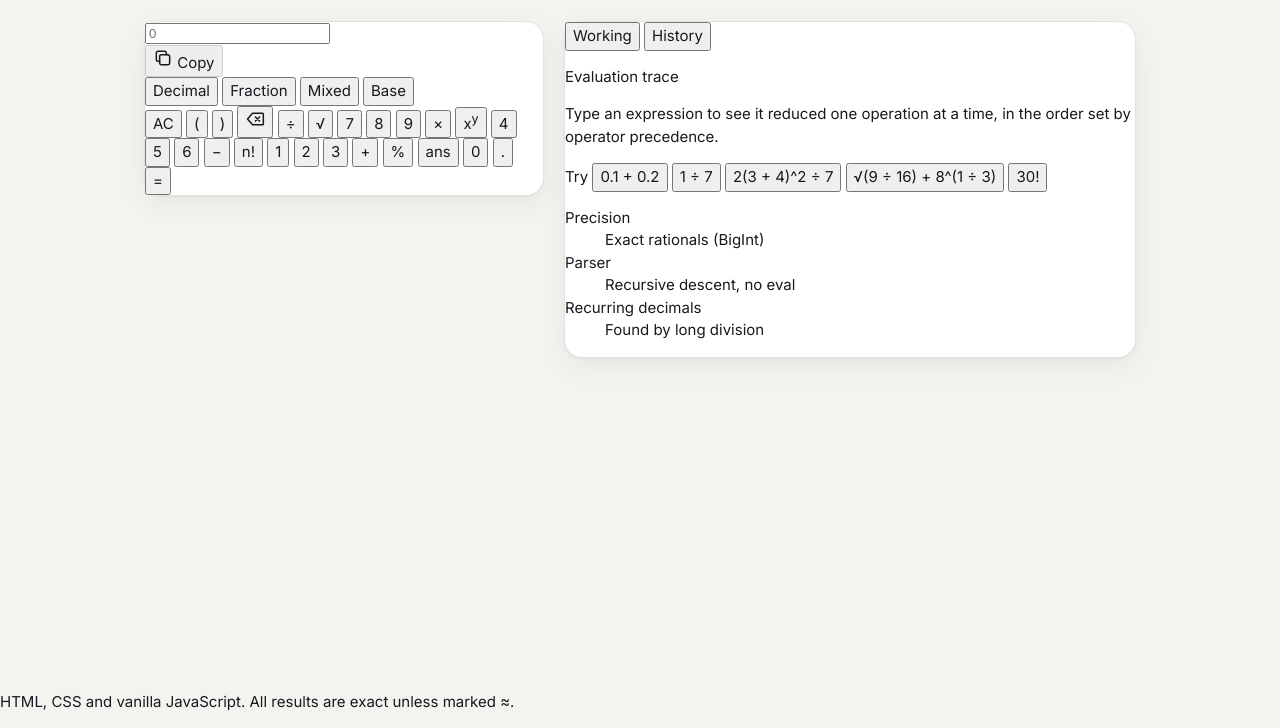
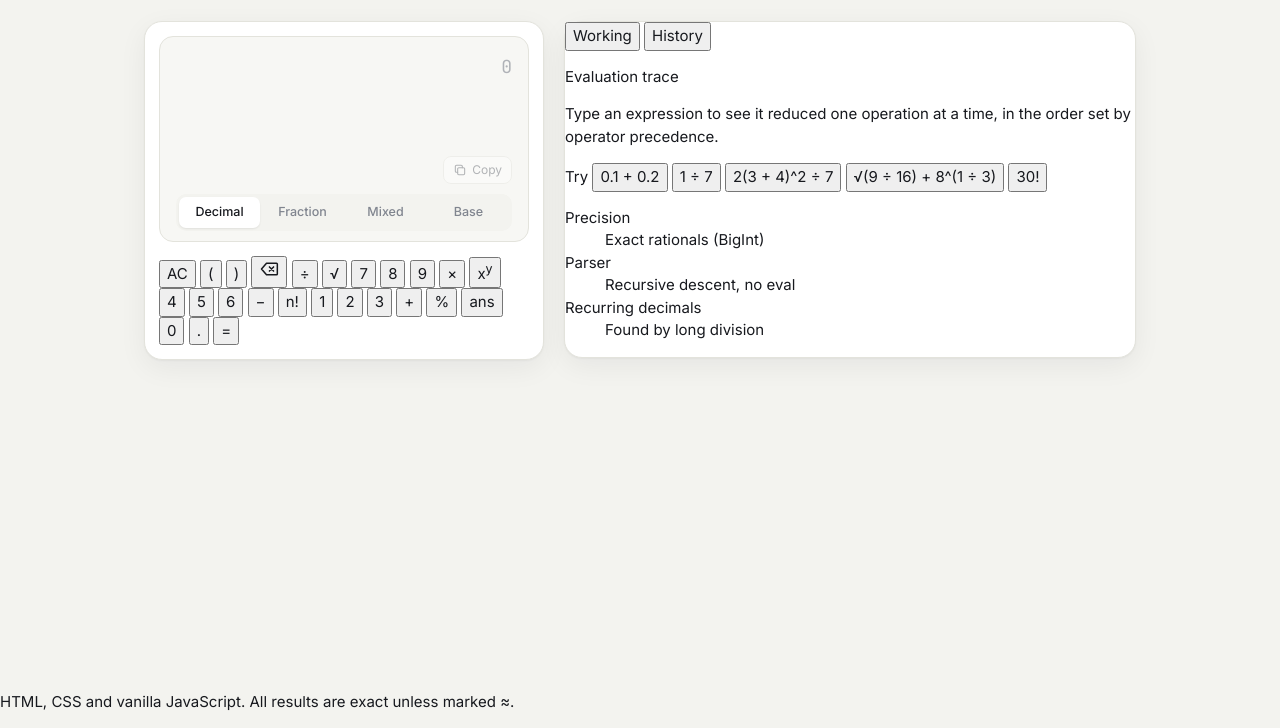
Before and after one commit to YashasRajR/web_arithmetic_calculator, a website: page index.html in a window 1280 px wide. Shown: the part 72-800 px from the top of the page. Drawn offline with Linux system fonts and the light colour scheme.

Commit message:
Style display, result formats and view tabs

```diff
--- a/css/styles.css
+++ b/css/styles.css
@@ -184,3 +184,137 @@ svg { width: 20px; height: 20px; fill: none; stroke: currentColor; stroke-width:
   border-radius: var(--radius);
   box-shadow: var(--shadow);
 }
+
+/* --------------------------------------------------------------- display */
+
+.calc { padding: 14px; }
+
+.display {
+  background: var(--surface-2);
+  border: 1px solid var(--border);
+  border-radius: 14px;
+  padding: 16px 16px 10px;
+  margin-bottom: 14px;
+}
+
+.expr-wrap { position: relative; }
+
+.expr {
+  width: 100%;
+  border: 0;
+  background: transparent;
+  color: var(--text-2);
+  font-family: var(--font-num);
+  font-size: 18px;
+  text-align: right;
+  padding: 2px 0;
+  caret-color: var(--accent);
+  outline: none;
+}
+.expr::placeholder { color: var(--muted); opacity: .6; }
+.expr::selection { background: var(--mark); }
+
+.result {
+  min-height: 64px;
+  margin-top: 6px;
+  display: flex;
+  align-items: center;
+  justify-content: flex-end;
+  flex-wrap: wrap;
+  text-align: right;
+  font-family: var(--font-num);
+  font-weight: 500;
+  letter-spacing: -0.02em;
+  font-variant-numeric: tabular-nums;
+  overflow-wrap: anywhere;
+  transition: color .15s, opacity .15s;
+}
+.result.size-l  { font-size: 40px; line-height: 1.15; }
+.result.size-m  { font-size: 31px; line-height: 1.2; }
+.result.size-s  { font-size: 23px; line-height: 1.25; }
+.result.size-xs { font-size: 17px; line-height: 1.35; }
+
+.result.is-preview { color: var(--muted); }
+.result.is-final { color: var(--text); }
+.result.is-stale { opacity: .45; }
+.result.is-error { color: var(--error); font-size: 26px; }
+
+.result-inner { max-width: 100%; }
+.result .eq { margin-right: .35em; opacity: .7; }
+.result .approx { margin-right: .15em; color: var(--warn); }
+.result .ellipsis { color: var(--muted); }
+.result sup { font-size: .5em; vertical-align: super; line-height: 0; margin-left: .05em; }
+
+/* recurring block: vinculum (overline) */
+.result .rep {
+  text-decoration: overline;
+  text-decoration-thickness: 2px;
+  text-decoration-color: var(--accent);
+}
+
+/* stacked fraction */
+.frac { display: inline-flex; align-items: center; gap: .15em; vertical-align: middle; }
+.frac-body { display: inline-flex; flex-direction: column; align-items: center; font-size: .72em; line-height: 1.15; }
+.frac-num { padding: 0 .2em .08em; border-bottom: 2px solid currentColor; overflow-wrap: anywhere; }
+.frac-den { padding: .08em .2em 0; overflow-wrap: anywhere; }
+.mixed { display: inline-flex; align-items: center; gap: .25em; max-width: 100%; }
+
+/* base conversions */
+.result.is-base { display: block; min-height: 0; padding: 4px 0; }
+.bases { display: grid; gap: 4px; font-size: 14px; letter-spacing: 0; }
+.base-row { display: grid; grid-template-columns: 40px 1fr; gap: 10px; align-items: baseline; text-align: right; }
+.base-label { font-family: var(--font-ui); font-size: 11px; font-weight: 600; color: var(--muted); text-align: left; letter-spacing: .04em; }
+.base-val { color: var(--text); overflow-wrap: anywhere; }
+.result.is-preview .base-val { color: var(--text-2); }
+.base-prefix { color: var(--muted); margin-right: 2px; }
+
+.meta {
+  display: flex;
+  align-items: center;
+  justify-content: space-between;
+  gap: 10px;
+  min-height: 28px;
+  margin-top: 6px;
+}
+
+.status { font-size: 12.5px; color: var(--muted); line-height: 1.35; }
+.status.is-error { color: var(--error); }
+.status.is-warn { color: var(--warn); }
+
+.copy-btn {
+  display: inline-flex; align-items: center; gap: 5px;
+  padding: 4px 9px;
+  border: 1px solid var(--border);
+  border-radius: 8px;
+  background: var(--surface);
+  color: var(--text-2);
+  font-size: 12px;
+  flex-shrink: 0;
+  transition: opacity .15s, border-color .15s;
+}
+.copy-btn svg { width: 14px; height: 14px; }
+.copy-btn:hover:not(:disabled) { border-color: var(--border-strong); color: var(--text); }
+.copy-btn:disabled { opacity: .4; }
+
+.views {
+  display: flex;
+  gap: 2px;
+  margin-top: 10px;
+  padding: 3px;
+  background: var(--bg);
+  border-radius: 10px;
+}
+.view {
+  flex: 1;
+  border: 0;
+  background: transparent;
+  padding: 6px 4px;
+  border-radius: 7px;
+  font-size: 12.5px;
+  font-weight: 500;
+  color: var(--muted);
+  transition: background-color .15s, color .15s;
+}
+.view:hover:not(:disabled) { color: var(--text); }
+.view[aria-selected="true"] { background: var(--surface); color: var(--text); box-shadow: 0 1px 2px rgba(0,0,0,.08); }
+.view:disabled { opacity: .35; }
```
